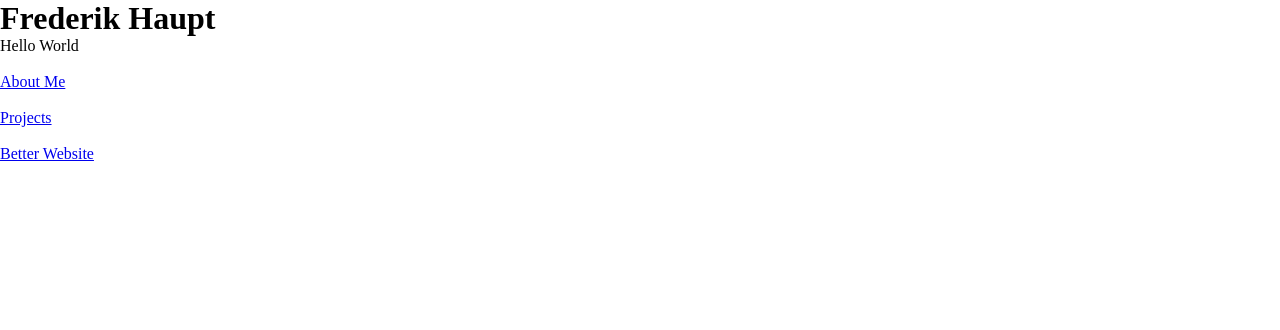
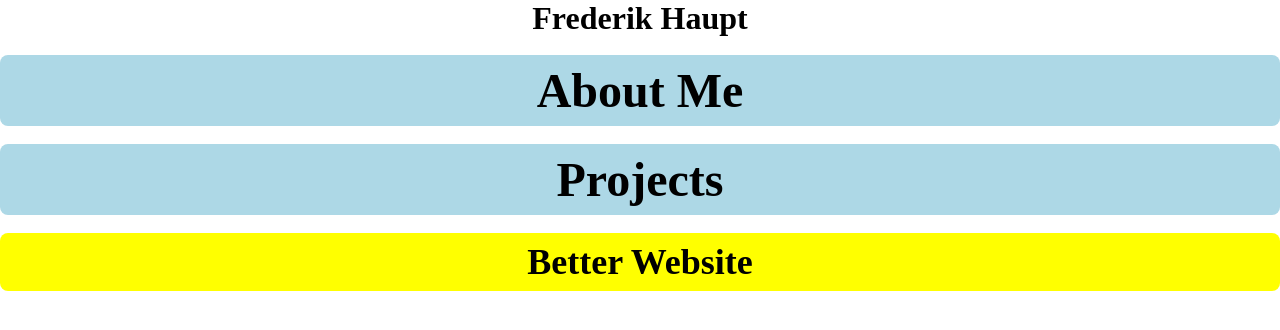
Before and after one commit to Theodor314/Theodor314.github.io, a plain HTML site: page index.html in a window 1280 px wide. Drawn offline with Linux system fonts and the light colour scheme.

Commit message:
Add files via upload

```diff
--- a/index.html
+++ b/index.html
@@ -10,22 +10,63 @@
 </head>
 <body>
     <div class="container">
+		<style>
+			h1{
+			display: flex;
+			align-items: center;
+			justify-content: center;
+
+			}
+
+		</style>
+
+		<style>
+		a.mein-link{
+			font-size: 48px;
+			color: black;
+			text-decoration: none;
+            font-weight: 600;
+			padding: 8px  8px;
+            border-radius: 8px;
+			background-color: lightblue;
+			display: flex;
+			align-items: center;
+			justify-content: center;
+			}
+
+		a.mein-link2{
+			font-size: 36px;
+			color: black;
+			text-decoration: none;
+            font-weight: 600;
+			padding: 8px  8px;
+            border-radius: 8px;
+			background-color: yellow;
+			display: flex;
+			align-items: center;
+			justify-content: center;
+
+
+}
+
+
+			}
+		</style>
         <h1>Frederik Haupt </h1>
-        <p> Hello World</p>
 		<br>
     </div>
 	<nav>
-		<a href="about_me.html"> About Me</a>
-	</nav>
-	<br>
+		<a href="about_me.html" class="mein-link"> About Me</a>
 		<nav>
-		<a href="Projects.html"> Projects</a>
+
+		<br>
+		<a href="Projects.html" class="mein-link"> Projects</a>
 		<br>
 
 	</nav>
-	<br>
 	<nav>
-		<a target="_blank"href="https://helena-heil.de/index.html"> Better Website</a>
+		<a target="_blank"href="https://helena-heil.de/index.html" class="mein-link2"> Better Website</a>
 		<br>
+
 </body>
 </html>
```
